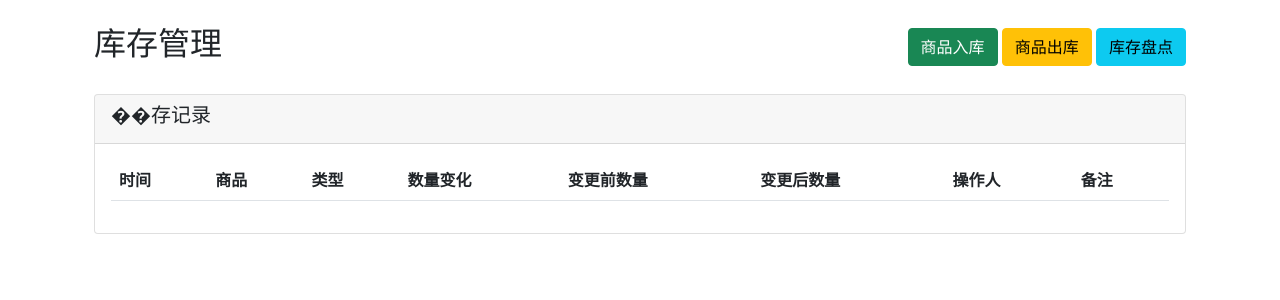
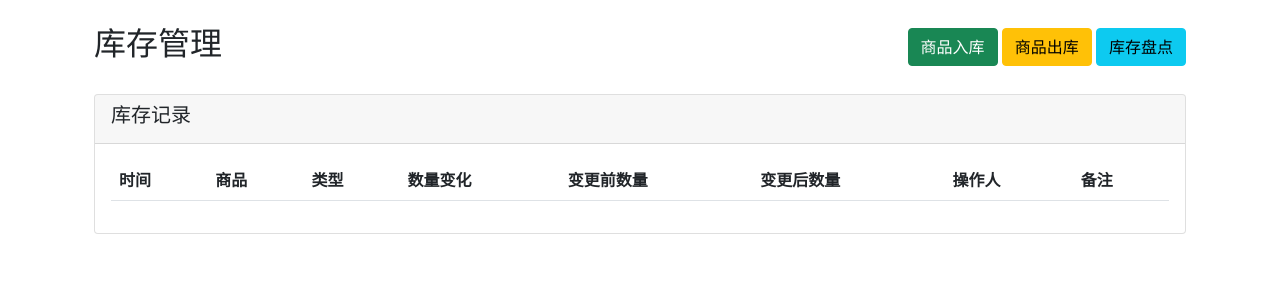
Before and after one commit to WallBreakerNO4/DBMS, a PHP site: page /inventory in a window 1280 px wide. Shown: the part 56-356 px from the top of the page. Run offline with PHP 8.4, Linux system fonts and the light colour scheme; the visitor is signed in with stand-in values (Sample User, id 1); data that the repository does not hold is empty.

Commit message:
修改乱码

```diff
--- a/inventory/index.php
+++ b/inventory/index.php
@@ -35,7 +35,7 @@ $stmt->execute();
 
     <div class="card mb-4">
         <div class="card-header">
-            <h5>��存记录</h5>
+            <h5>库存记录</h5>
         </div>
         <div class="card-body">
             <table class="table">
```
